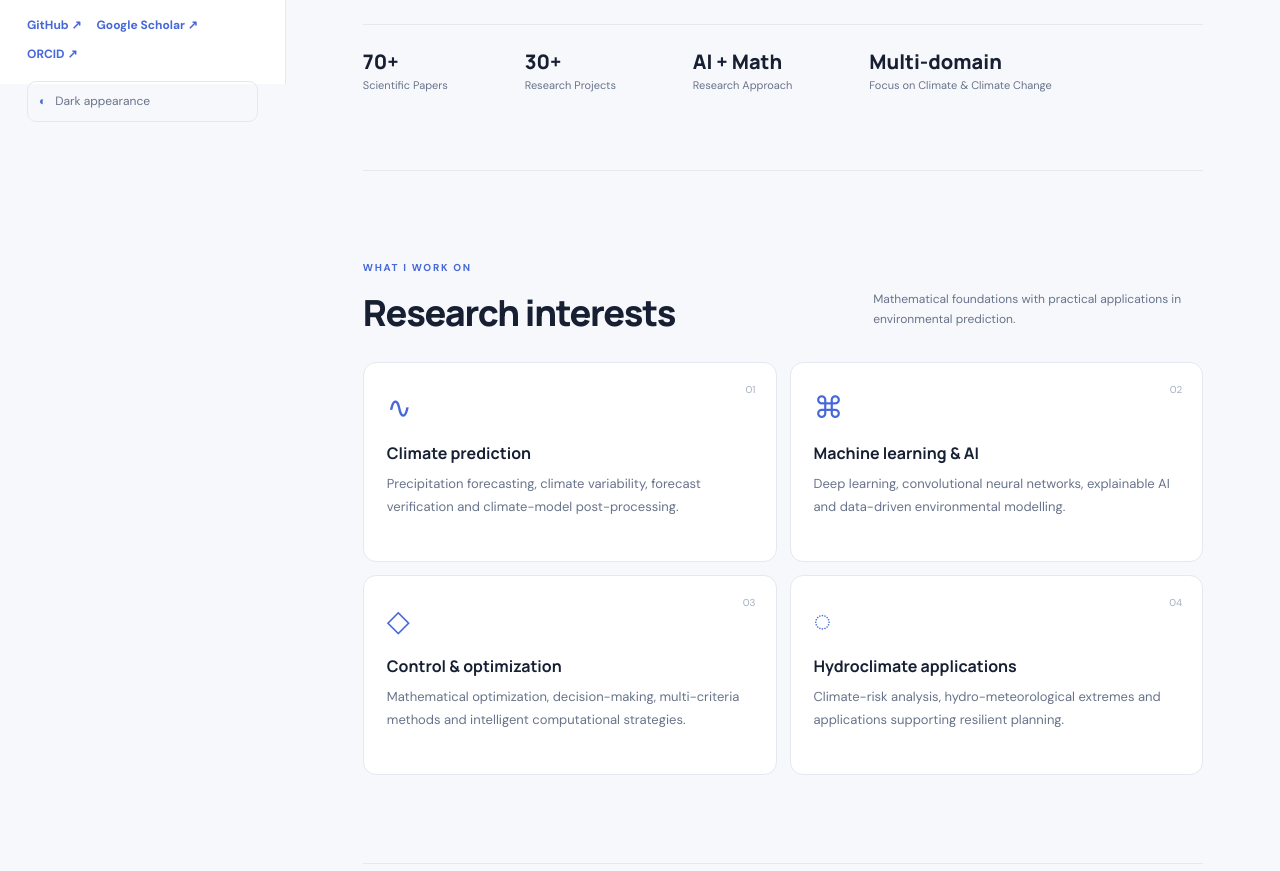
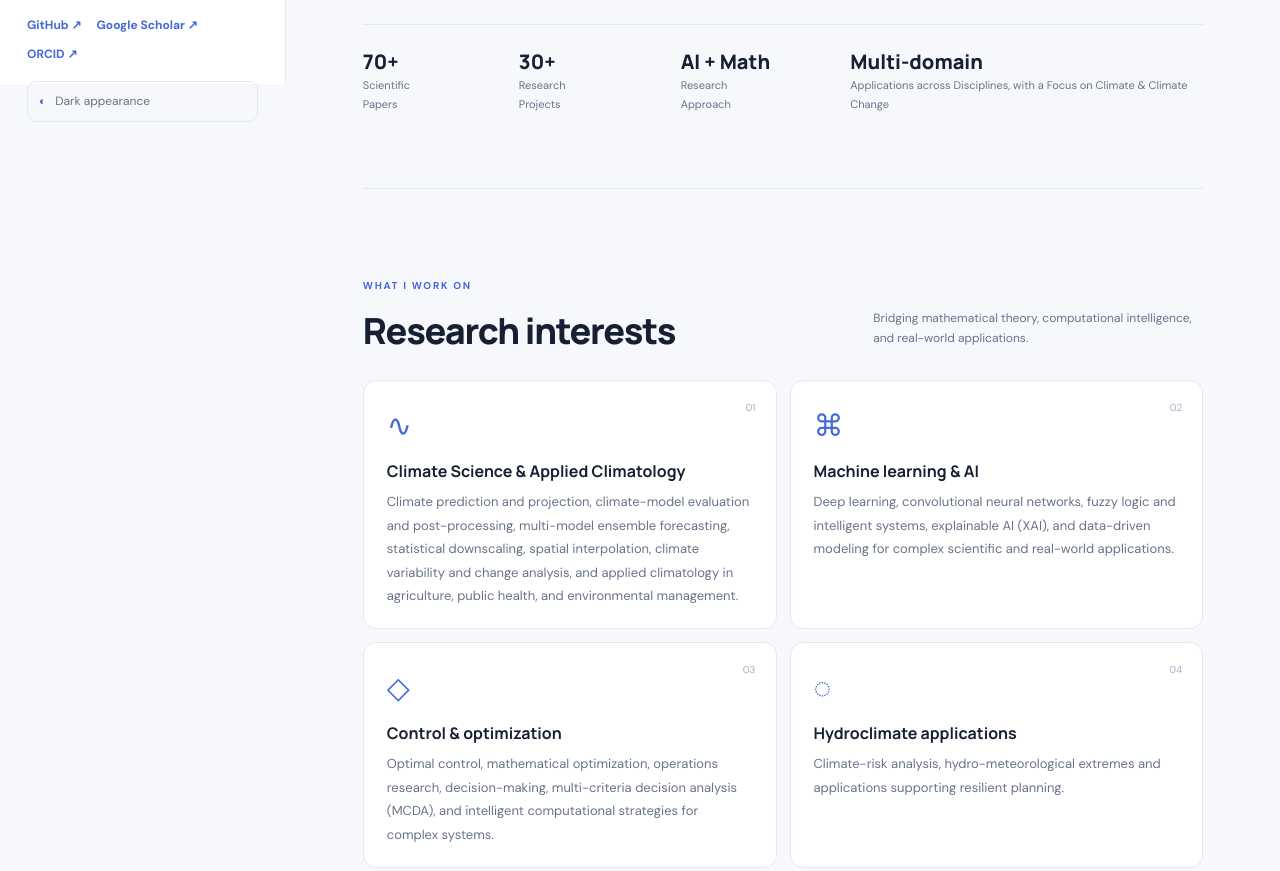
Before and after one commit to mortezap/mortezap.github.io, a plain HTML site: page index.html in a window 1280 px wide. Shown: the part 716-1587 px from the top of the page. Drawn offline with Linux system fonts and the light colour scheme.

Commit message:
Update index.html

```diff
--- a/index.html
+++ b/index.html
@@ -79,18 +79,20 @@ Climate Research Institute (CRI)</p>
   <div><strong>70+</strong><span>Scientific Papers</span></div>
   <div><strong>30+</strong><span>Research Projects</span></div>
   <div><strong>AI + Math</strong><span>Research Approach</span></div>
-  <div><strong>Multi-domain</strong><span>Focus on Climate & Climate Change</span></div>
+  <div><strong>Multi-domain</strong><span>Applications across Disciplines, with a Focus on Climate & Climate Change</span></div>
 </div>
 </section>
       <section class="section" id="research">
         <div class="section-heading">
           <div><p class="eyebrow">What I work on</p><h2>Research interests</h2></div>
-          <p class="section-note">Mathematical foundations with practical applications in environmental prediction.</p>
+          <p class="section-note">Bridging mathematical theory, computational intelligence, and real-world applications.</p>
         </div>
         <div class="interest-grid">
-          <article class="interest-card"><span class="card-number">01</span><div class="line-icon">∿</div><h3>Climate prediction</h3><p>Precipitation forecasting, climate variability, forecast verification and climate-model post-processing.</p></article>
-          <article class="interest-card"><span class="card-number">02</span><div class="line-icon">⌘</div><h3>Machine learning & AI</h3><p>Deep learning, convolutional neural networks, explainable AI and data-driven environmental modelling.</p></article>
-          <article class="interest-card"><span class="card-number">03</span><div class="line-icon">◇</div><h3>Control & optimization</h3><p>Mathematical optimization, decision-making, multi-criteria methods and intelligent computational strategies.</p></article>
+          <article class="interest-card"><span class="card-number">01</span><div class="line-icon">∿</div><h3>Climate Science & Applied Climatology</h3><p>Climate prediction and projection, climate-model evaluation and post-processing, multi-model ensemble forecasting, statistical  downscaling, spatial interpolation, climate variability and change analysis, and applied climatology in agriculture, public health, and environmental management.</p></article>
+          <article class="interest-card"><span class="card-number">02</span><div class="line-icon">⌘</div><h3>Machine learning & AI</h3><p>Deep learning, convolutional neural networks, fuzzy logic and intelligent systems, explainable AI (XAI), and data-driven modeling for complex scientific and real-world applications.</p></article>
+          <article class="interest-card"><span class="card-number">03</span><div class="line-icon">◇</div><h3>Control & optimization</h3><p>Optimal control, mathematical optimization, operations research, decision-making,
+  multi-criteria decision analysis (MCDA), and intelligent computational strategies
+  for complex systems.</p></article>
           <article class="interest-card"><span class="card-number">04</span><div class="line-icon">◌</div><h3>Hydroclimate applications</h3><p>Climate-risk analysis, hydro-meteorological extremes and applications supporting resilient planning.</p></article>
         </div>
       </section>
```
